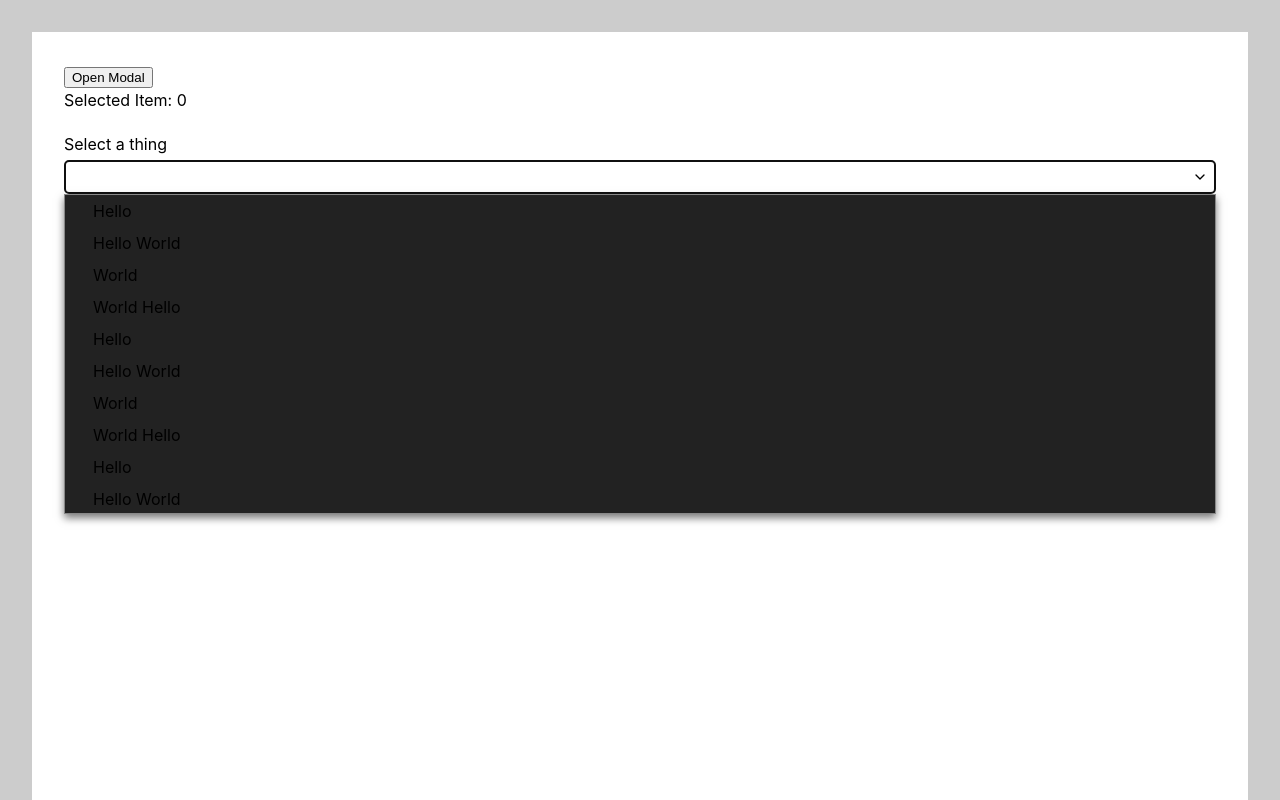
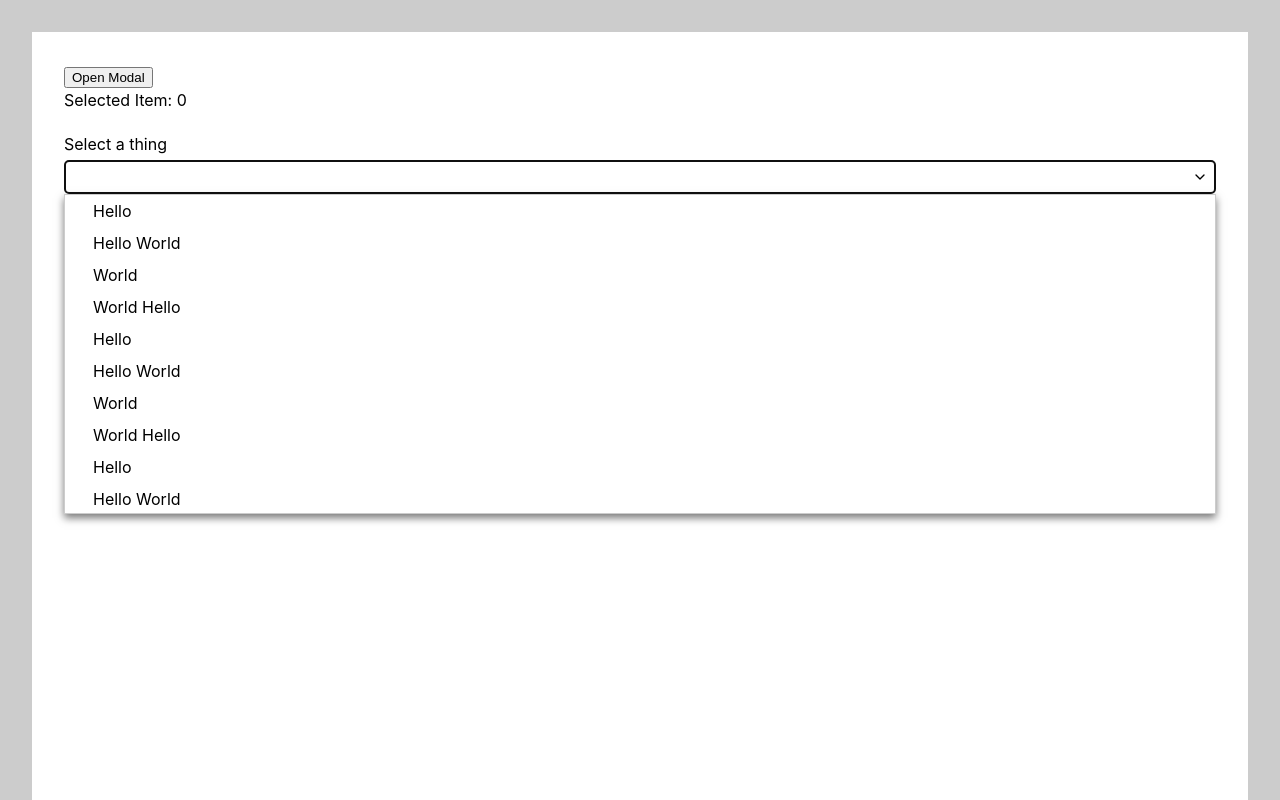
Before and after one commit to coxy2001/svelte-components, a Svelte app: page / in a window 1280 px wide. Both pictures are taken after a click on the button 640 px from the left and 177 px from the top of the page. Shown: the top 800 px of the page. Built offline with nearby package versions, Linux system fonts and the light colour scheme.

Commit message:
ComboBox style and function refinements

```diff
--- a/src/components/ComboBox.svelte
+++ b/src/components/ComboBox.svelte
@@ -27,6 +27,7 @@
     let input: HTMLInputElement | undefined,
         open = false,
         top = false,
+        right = false,
         changed = false,
         highlightedIndex = -1;
 
@@ -43,9 +44,13 @@
         input?.focus();
 
         if (key === "Enter") {
+            event.preventDefault();
             if (!open) {
                 expand();
-            } else if (highlightedIndex >= 0) {
+            } else if (
+                highlightedIndex > -1 &&
+                highlightedIndex < filteredItems.length - 1
+            ) {
                 select(highlightedIndex);
             } else if (search) {
                 select(0);
@@ -95,8 +100,9 @@
             highlightedIndex = filteredItems.findIndex(
                 (item) => item.id === selectedItem?.id
             );
-            const inputHeight = input?.getBoundingClientRect().top ?? 0;
-            top = inputHeight / window.innerHeight > 0.5;
+            const inputRect = input?.getBoundingClientRect();
+            top = (inputRect?.top ?? 0) / window.innerHeight > 0.5;
+            right = (inputRect?.left ?? 0) / window.innerWidth > 0.5;
         } else if (!changed) {
             changed = true;
         }
@@ -116,7 +122,10 @@
     <button
         class="combobox__button"
         tabindex="-1"
-        on:click={() => (open ? collapse() : expand())}
+        on:click={(event) => {
+            event.preventDefault();
+            open ? collapse() : expand();
+        }}
         on:keyup={(event) => {
             if (event.key === " ") event.preventDefault();
         }}
@@ -153,7 +162,7 @@
     </button>
 
     {#if open}
-        <ListBox id="{id}_listbox" {top}>
+        <ListBox id="{id}_listbox" {top} {right}>
             {#each filteredItems as item, i (item.id)}
                 <ListBoxItem
                     {item}
--- a/src/components/ComboBoxMulti.svelte
+++ b/src/components/ComboBoxMulti.svelte
@@ -24,6 +24,7 @@
     let input: HTMLInputElement | undefined,
         open = false,
         top = false,
+        right = false,
         highlightedIndex = -1;
 
     $: if (!search) {
@@ -36,9 +37,13 @@
         input?.focus();
 
         if (key === "Enter") {
+            event.preventDefault();
             if (!open) {
                 expand();
-            } else if (highlightedIndex >= 0) {
+            } else if (
+                highlightedIndex > -1 &&
+                highlightedIndex < filteredItems.length - 1
+            ) {
                 select(highlightedIndex);
             } else if (search) {
                 select(0);
@@ -90,8 +95,9 @@
     function expand() {
         if (!open) {
             open = true;
-            const inputHeight = input?.getBoundingClientRect().top ?? 0;
-            top = inputHeight / window.innerHeight > 0.5;
+            const inputRect = input?.getBoundingClientRect();
+            top = (inputRect?.top ?? 0) / window.innerHeight > 0.5;
+            right = (inputRect?.left ?? 0) / window.innerWidth > 0.5;
         }
     }
 
@@ -108,7 +114,10 @@
     <button
         class="combobox__button"
         tabindex="-1"
-        on:click={() => (open ? collapse() : expand())}
+        on:click={(event) => {
+            event.preventDefault();
+            open ? collapse() : expand();
+        }}
         on:keyup={(event) => {
             if (event.key === " ") event.preventDefault();
         }}
@@ -118,6 +127,7 @@
                 class="combobox__input-selected"
                 tabindex="-1"
                 on:click={(event) => {
+                    event.preventDefault();
                     event.stopPropagation();
                     search = "";
                     selectedItems = [];
@@ -160,7 +170,7 @@
     </button>
 
     {#if open}
-        <ListBox id="{id}_listbox" {top}>
+        <ListBox id="{id}_listbox" {top} {right}>
             {#each filteredItems as item, i (item.id)}
                 <ListBoxItem
                     {item}
--- a/src/components/ListBox.svelte
+++ b/src/components/ListBox.svelte
@@ -1,10 +1,12 @@
 <script lang="ts">
-    export let top = false;
+    export let top = false,
+        right = false;
 </script>
 
 <div
     class="combobox__listbox"
     class:combobox__listbox--top={top}
+    class:combobox__listbox--right={right}
     role="listbox"
     {...$$restProps}
 >
--- a/src/lib/actions.ts
+++ b/src/lib/actions.ts
@@ -13,17 +13,17 @@ export function autoSelect(node: HTMLInputElement | HTMLTextAreaElement) {
 }
 
 export function clickOutside(node: HTMLElement, callback: Function) {
-    function handleClick(event: MouseEvent) {
+    function onClick(event: MouseEvent) {
         if (!event.composedPath().includes(node)) {
             callback();
         }
     }
 
-    document.addEventListener("click", handleClick);
+    document.addEventListener("click", onClick);
 
     return {
         destroy() {
-            document.removeEventListener("click", handleClick);
+            document.removeEventListener("click", onClick);
         },
     };
 }
--- a/src/scss/combobox.scss
+++ b/src/scss/combobox.scss
@@ -17,8 +17,12 @@
         display: block;
         width: 100%;
         padding: 0.25em 3.5em 0.25em 0.75em;
-        border: 1px solid #fff;
+        border: 1px solid #ccc;
         border-radius: 0.25em;
+
+        @media (prefers-color-scheme: dark) {
+            border-color: #fff;
+        }
 
         &--empty {
             padding-right: 2em;
@@ -58,6 +62,7 @@
         display: flex;
         align-items: center;
         padding: 0 0.25em 0 0.5em;
+        color: #fff;
         background: #888;
         border: none;
         border-radius: 0.75em;
@@ -71,17 +76,29 @@
 
     &__listbox {
         position: absolute;
-        width: 100%;
+        width: max-content;
+        min-width: 100%;
+        max-width: 45vw;
         max-height: 40svh;
         overflow-y: auto;
-        background-color: #222;
-        border: 1px solid #888;
+        color: #000;
+        background: #fff;
+        border: 1px solid #ccc;
         box-shadow: 0 4px 8px #0008;
         user-select: none;
         z-index: 1;
 
+        @media (prefers-color-scheme: dark) {
+            color: #fff;
+            background: #222;
+            border-color: #888;
+        }
+
         &--top {
             bottom: 100%;
+        }
+        &--right {
+            right: 0;
         }
     }
 
@@ -93,10 +110,17 @@
         cursor: pointer;
 
         &--selected {
-            background-color: #444;
+            background: #ddd;
         }
         &--highlighted {
-            background-color: #888;
+            color: #fff;
+            background: #888;
+        }
+
+        @media (prefers-color-scheme: dark) {
+            &--selected {
+                background: #444;
+            }
         }
     }
 
```
